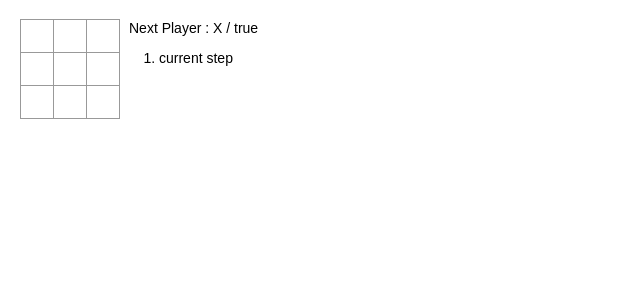
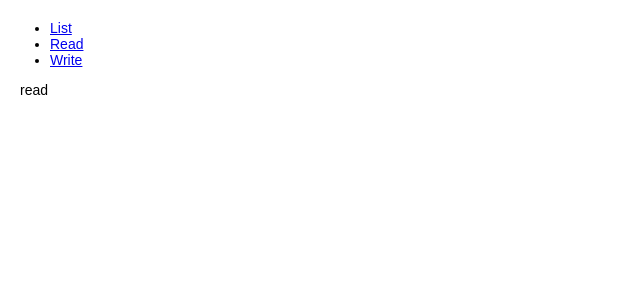
Before and after one commit to SlimeySlime/react-gh-pages, a React (Create React App) app: page /read in a window 1280 px wide. Shown: the top 300 px of the page, without its empty margins (0-640 px from the left). Built offline with nearby package versions, Linux system fonts and the light colour scheme.

Commit message:
board test

```diff
--- /dev/null
+++ b/src/Board/App.js
@@ -0,0 +1,37 @@
+import React from 'react';
+import Read from './Read';
+import Write from './Write';
+import List from './List';
+import {Route, Link} from 'react-router-dom';
+
+class App extends React.Component{
+
+    render(){
+        return(
+            <div>
+            {/* <div> testing </div> */}
+            <div className='lnk'>
+                <ul>
+                    <li>
+                        <Link to="/">List</Link>
+                    </li>
+                    <li>
+                        <Link to="/read">Read</Link>
+                    </li>
+                    <li>
+                        <Link to="/write">Write</Link>
+                    </li>
+                </ul>
+            </div>
+            <div className="route">
+                <Route exact path="/" component={List} />
+                <Route exact path="/read" component={Read} />
+                <Route exact path="/wrtie" component={Write} />
+            </div>
+            </div>
+        );
+    }
+
+}
+
+export default App;
--- /dev/null
+++ b/src/Board/List.js
@@ -0,0 +1,9 @@
+import React, { Component } from 'react';
+
+class List extends Component {
+    render() {
+        return <div>List</div>;
+    }
+}
+
+export default List;
--- /dev/null
+++ b/src/Board/Read.js
@@ -0,0 +1,13 @@
+import React from 'react';
+
+class Read extends React.Component {
+    render(){
+        return(
+            <div>
+                read
+            </div>
+        );
+    }
+}
+
+export default Read;
--- /dev/null
+++ b/src/Board/Write.js
@@ -0,0 +1,13 @@
+import React from 'react';
+
+class Write extends React.Component {
+    render(){
+        return(
+            <div>
+                write
+            </div>
+        );
+    }
+}
+
+export default Write;
--- a/src/index.js
+++ b/src/index.js
@@ -1,6 +1,8 @@
 import React from 'react';
 import ReactDOM from 'react-dom';
+import {BrowserRouter} from 'react-router-dom';
 import './index.css';
+import App from './Board/App';
 
 class Square extends React.Component {
     constructor(props) {
@@ -47,14 +49,6 @@ class Board extends React.Component {
     }
 
     render() {
-        const boardSquare = this.state.squares;
-        for(let i = 0; i < 3; i++) {
-            (<div></div>)
-        }
-        const boardHtml = boardSquare.map( (data, index) => {
-            {this.renderSquare(index)}
-        });
-
         return (
 
             <div>
@@ -187,6 +181,10 @@ class Game extends React.Component {
   // ========================================
 
   ReactDOM.render(
-    <Game />,
+    // <Game />,
+    // <App />,
+    <BrowserRouter>
+        <App />
+    </BrowserRouter>,
     document.getElementById('root')
   );
```
